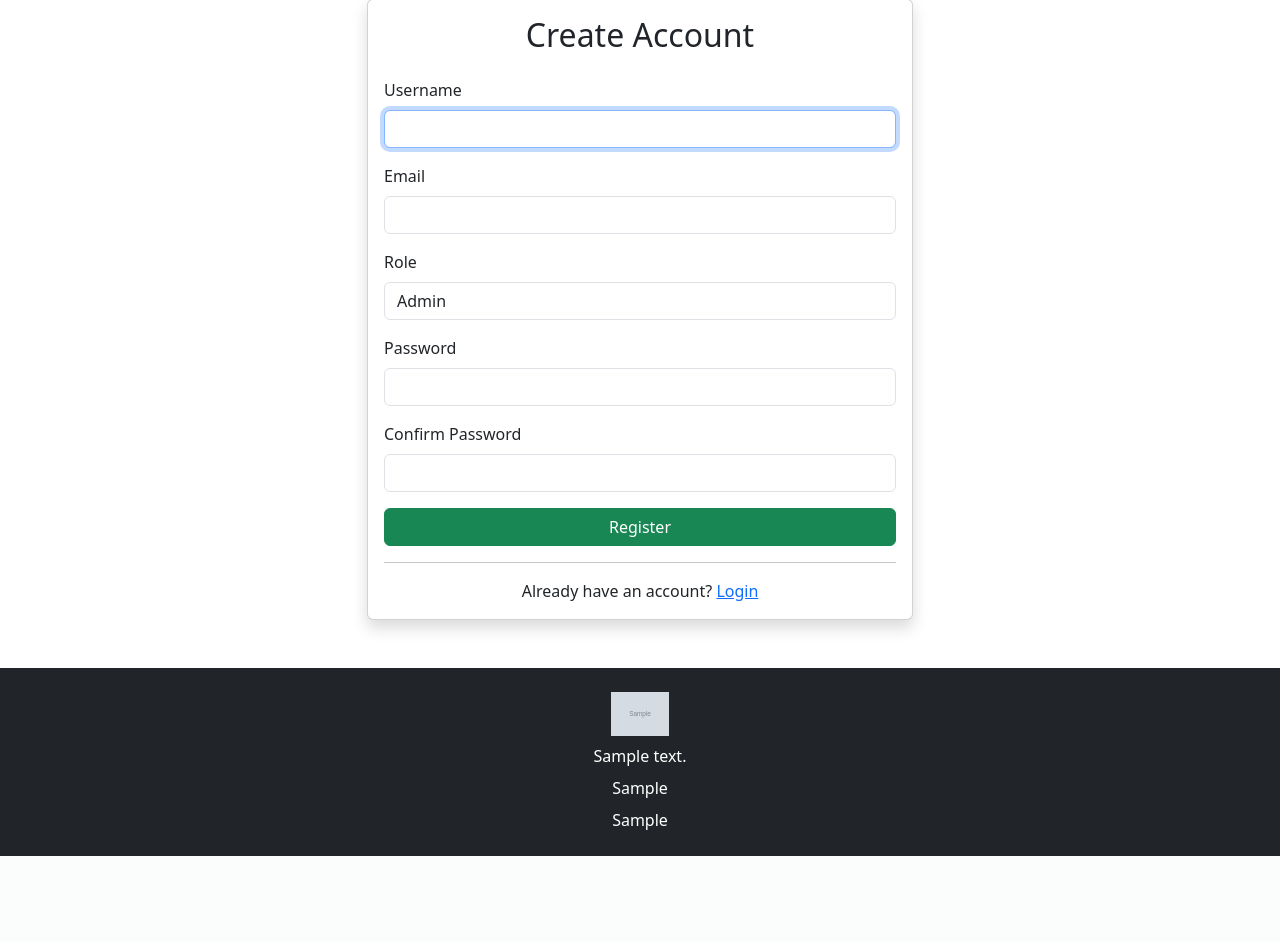
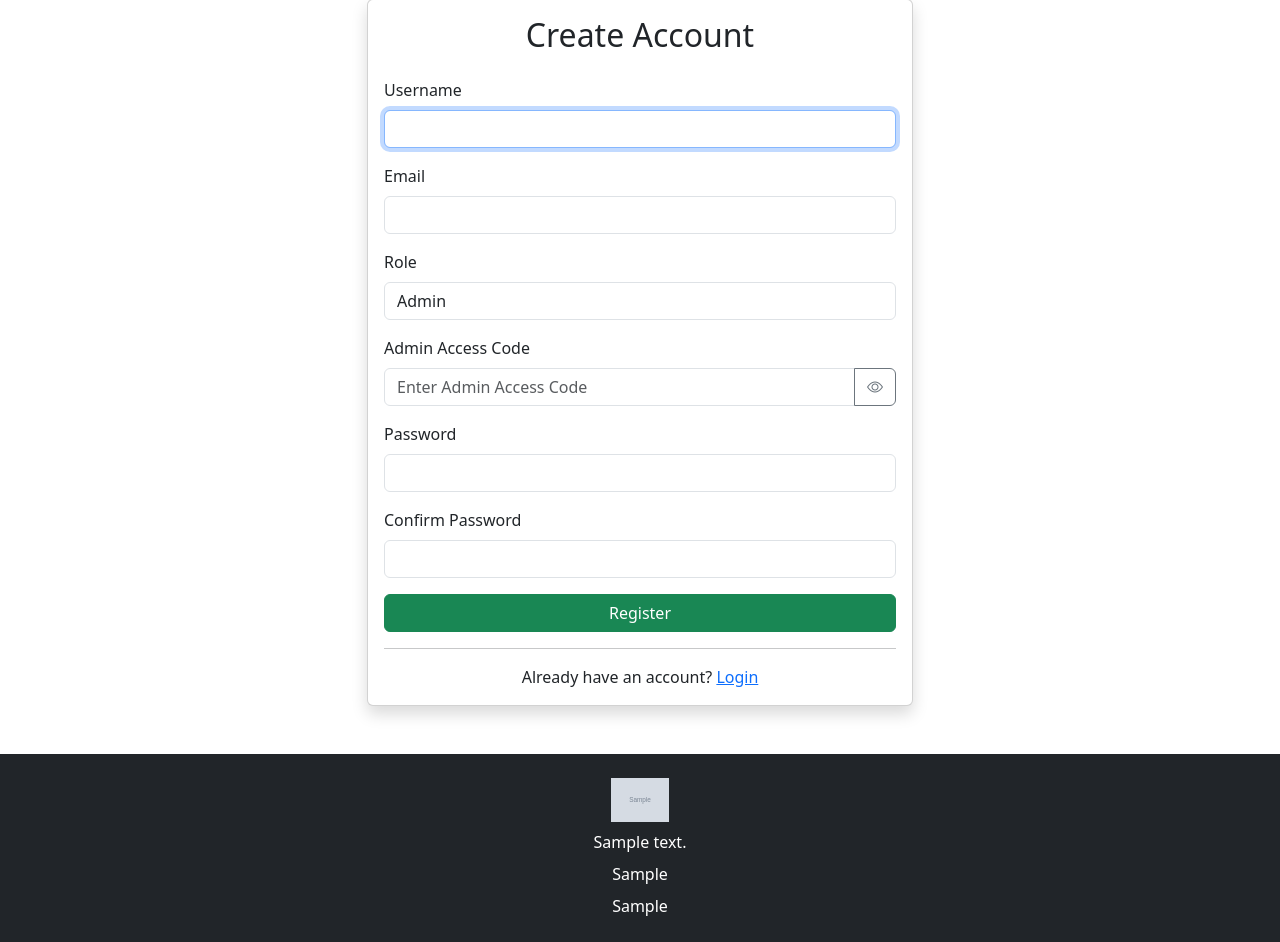
Before and after one commit to technosthanintern4/AgriTechProject, a Django app: page /accounts/register/ in a window 1280 px wide. Shown: the part 105-1047 px from the top of the page. Before the commit the page ends 961 px from the top, so only its background shows below. Run offline with Django 5.2, Linux system fonts and the light colour scheme; tables that the repository leaves empty hold one stand-in row (values such as "Sample post"); grey boxes marked "Sample" are stand-in pictures; parts of the project's set-up code (start-up, migrations or seed data) failed here and were passed over.

Commit message:
admin code setup

```diff
--- a/accounts/forms.py
+++ b/accounts/forms.py
@@ -2,7 +2,7 @@ from django import forms
 from django.contrib.auth import get_user_model
 from django.contrib.auth.forms import UserCreationForm, UserChangeForm
 
-from .models import UserProfile
+from .models import AdminRegistrationCode, UserProfile
 
 
 User = get_user_model()
@@ -14,10 +14,19 @@ class RegisterForm(UserCreationForm):
         choices=User.ROLE_CHOICES_REGISTRATION,
         widget=forms.Select(attrs={'class': 'form-control'})
     )
+    admin_access_code = forms.CharField(
+        required=False,
+        label='Admin Access Code',
+        widget=forms.PasswordInput(attrs={
+            'class': 'form-control',
+            'autocomplete': 'off',
+            'placeholder': 'Enter Admin Access Code',
+        })
+    )
 
     class Meta:
         model = User
-        fields = ['username', 'email', 'role', 'password1', 'password2']
+        fields = ['username', 'email', 'role', 'admin_access_code', 'password1', 'password2']
 
     def __init__(self, *args, **kwargs):
         super().__init__(*args, **kwargs)
@@ -30,6 +39,27 @@ class RegisterForm(UserCreationForm):
         if User.objects.filter(email=email).exists():
             raise forms.ValidationError('A user with this email already exists.')
         return email
+
+    def clean(self):
+        cleaned_data = super().clean()
+        role = cleaned_data.get('role')
+        code = (cleaned_data.get('admin_access_code') or '').strip()
+
+        if role != User.ROLE_ADMIN:
+            cleaned_data['admin_access_code'] = ''
+            return cleaned_data
+
+        if not code:
+            self.add_error('admin_access_code', 'Invalid Admin Access Code')
+            return cleaned_data
+
+        admin_code = AdminRegistrationCode.objects.filter(code=code).first()
+        if not admin_code or not admin_code.can_be_used:
+            self.add_error('admin_access_code', 'Invalid Admin Access Code')
+            return cleaned_data
+
+        cleaned_data['admin_access_code'] = code
+        return cleaned_data
 
 
 class CustomUserChangeForm(UserChangeForm):
--- a/accounts/models.py
+++ b/accounts/models.py
@@ -1,6 +1,8 @@
 from django.conf import settings
 from django.contrib.auth.models import AbstractUser, BaseUserManager
+from django.core.exceptions import ValidationError
 from django.db import models
+from django.utils import timezone
 from django.utils.translation import gettext_lazy as _
 
 
@@ -152,3 +154,53 @@ class UserProfile(models.Model):
 
     def __str__(self):
         return f"{self.user.username} Profile"
+
+
+class AdminRegistrationCode(models.Model):
+    code = models.CharField(_('code'), max_length=128, unique=True)
+    is_active = models.BooleanField(_('active'), default=True)
+    created_by = models.ForeignKey(
+        settings.AUTH_USER_MODEL,
+        on_delete=models.SET_NULL,
+        related_name='created_admin_registration_codes',
+        blank=True,
+        null=True,
+    )
+    created_at = models.DateTimeField(_('created at'), auto_now_add=True)
+    expires_at = models.DateTimeField(_('expires at'), blank=True, null=True)
+    usage_limit = models.PositiveIntegerField(_('usage limit'), default=1)
+    used_count = models.PositiveIntegerField(_('used count'), default=0)
+
+    class Meta:
+        verbose_name = _('admin registration code')
+        verbose_name_plural = _('admin registration codes')
+        ordering = ['-created_at']
+
+    def clean(self):
+        if self.usage_limit < 1:
+            raise ValidationError({'usage_limit': _('Usage limit must be at least 1.')})
+        if self.used_count > self.usage_limit:
+            raise ValidationError({'used_count': _('Used count cannot exceed usage limit.')})
+
+    @property
+    def is_expired(self):
+        return bool(self.expires_at and self.expires_at <= timezone.now())
+
+    @property
+    def has_uses_remaining(self):
+        return self.used_count < self.usage_limit
+
+    @property
+    def can_be_used(self):
+        return self.is_active and not self.is_expired and self.has_uses_remaining
+
+    def mark_used(self):
+        if not self.can_be_used:
+            raise ValidationError(_('Invalid Admin Access Code'))
+        self.used_count += 1
+        if self.used_count >= self.usage_limit:
+            self.is_active = False
+        self.save(update_fields=['used_count', 'is_active'])
+
+    def __str__(self):
+        return self.code
--- a/accounts/views.py
+++ b/accounts/views.py
@@ -1,10 +1,13 @@
 from django.contrib.auth import login, logout
 from django.contrib.auth.decorators import login_required
 from django.contrib.auth.forms import AuthenticationForm
+from django.contrib import messages
+from django.core.exceptions import ValidationError
+from django.db import transaction
 from django.shortcuts import render, redirect
 
 from .forms import RegisterForm, UserProfileForm
-from .models import UserProfile
+from .models import AdminRegistrationCode, UserProfile
 from .roles import get_role_dashboard_redirect, assign_user_to_role_group
 
 from orders.models import Order
@@ -17,11 +20,35 @@ def register_view(request):
     if request.method == 'POST':
         form = RegisterForm(request.POST)
         if form.is_valid():
-            user = form.save()
-            UserProfile.objects.get_or_create(user=user)
-            assign_user_to_role_group(user)
-            login(request, user)
-            return redirect(get_role_dashboard_redirect(user))
+            try:
+                with transaction.atomic():
+                    user = form.save(commit=False)
+                    admin_code = None
+
+                    if user.role == user.ROLE_ADMIN:
+                        code_value = form.cleaned_data.get('admin_access_code')
+                        admin_code = (
+                            AdminRegistrationCode.objects
+                            .select_for_update()
+                            .filter(code=code_value)
+                            .first()
+                        )
+                        if not admin_code or not admin_code.can_be_used:
+                            raise ValidationError('Invalid Admin Access Code')
+
+                    user.save()
+                    UserProfile.objects.get_or_create(user=user)
+                    assign_user_to_role_group(user)
+
+                    if admin_code:
+                        admin_code.mark_used()
+
+                login(request, user)
+                if user.role == user.ROLE_ADMIN:
+                    messages.success(request, 'Admin account created successfully.')
+                return redirect(get_role_dashboard_redirect(user))
+            except ValidationError:
+                form.add_error('admin_access_code', 'Invalid Admin Access Code')
     else:
         form = RegisterForm()
 
--- a/templates/accounts/register.html
+++ b/templates/accounts/register.html
@@ -18,7 +18,7 @@
 
                     {% if form.errors %}
                     <div class="alert alert-danger">
-                        {{ form.errors }}
+                        Please correct the highlighted fields below.
                     </div>
                     {% endif %}
 
@@ -31,6 +31,9 @@
                                 Username
                             </label>
                             {{ form.username }}
+                            {% for error in form.username.errors %}
+                            <div class="text-danger small mt-1">{{ error }}</div>
+                            {% endfor %}
                         </div>
 
                         <div class="mb-3">
@@ -38,6 +41,9 @@
                                 Email
                             </label>
                             {{ form.email }}
+                            {% for error in form.email.errors %}
+                            <div class="text-danger small mt-1">{{ error }}</div>
+                            {% endfor %}
                         </div>
 
                         <div class="mb-3">
@@ -45,6 +51,28 @@
                                 Role
                             </label>
                             {{ form.role }}
+                            {% for error in form.role.errors %}
+                            <div class="text-danger small mt-1">{{ error }}</div>
+                            {% endfor %}
+                        </div>
+
+                        <div class="mb-3" id="admin-code-section" style="display:none;">
+                            <label class="form-label">
+                                Admin Access Code
+                            </label>
+                            <div class="input-group">
+                                {{ form.admin_access_code }}
+                                <button
+                                    class="btn btn-outline-secondary"
+                                    type="button"
+                                    id="toggle-admin-code"
+                                    aria-label="Show Admin Access Code">
+                                    <i class="bi bi-eye"></i>
+                                </button>
+                            </div>
+                            {% for error in form.admin_access_code.errors %}
+                            <div class="text-danger small mt-1">{{ error }}</div>
+                            {% endfor %}
                         </div>
 
                         <div class="mb-3">
@@ -52,6 +80,9 @@
                                 Password
                             </label>
                             {{ form.password1 }}
+                            {% for error in form.password1.errors %}
+                            <div class="text-danger small mt-1">{{ error }}</div>
+                            {% endfor %}
                         </div>
 
                         <div class="mb-3">
@@ -59,7 +90,14 @@
                                 Confirm Password
                             </label>
                             {{ form.password2 }}
+                            {% for error in form.password2.errors %}
+                            <div class="text-danger small mt-1">{{ error }}</div>
+                            {% endfor %}
                         </div>
+
+                        {% for error in form.non_field_errors %}
+                        <div class="alert alert-danger">{{ error }}</div>
+                        {% endfor %}
 
                         <button
                             type="submit"
@@ -93,4 +131,43 @@
 
 </div>
 
+<script>
+    document.addEventListener('DOMContentLoaded', function () {
+        const roleField = document.getElementById('id_role');
+        const adminSection = document.getElementById('admin-code-section');
+        const codeField = document.getElementById('id_admin_access_code');
+        const toggleButton = document.getElementById('toggle-admin-code');
+
+        function syncAdminCodeVisibility() {
+            const isAdmin = roleField && roleField.value === 'admin';
+            if (adminSection) {
+                adminSection.style.display = isAdmin ? 'block' : 'none';
+            }
+            if (!isAdmin && codeField) {
+                codeField.value = '';
+                codeField.type = 'password';
+            }
+        }
+
+        if (roleField) {
+            roleField.addEventListener('change', syncAdminCodeVisibility);
+            syncAdminCodeVisibility();
+        }
+
+        if (toggleButton && codeField) {
+            toggleButton.addEventListener('click', function () {
+                const visible = codeField.type === 'text';
+                codeField.type = visible ? 'password' : 'text';
+                toggleButton.innerHTML = visible
+                    ? '<i class="bi bi-eye"></i>'
+                    : '<i class="bi bi-eye-slash"></i>';
+                toggleButton.setAttribute(
+                    'aria-label',
+                    visible ? 'Show Admin Access Code' : 'Hide Admin Access Code'
+                );
+            });
+        }
+    });
+</script>
+
 {% endblock %}
```
Also changed, not shown: accounts/admin.py (+54 -1 lines), accounts/migrations/0005_adminregistrationcode.py (added).
